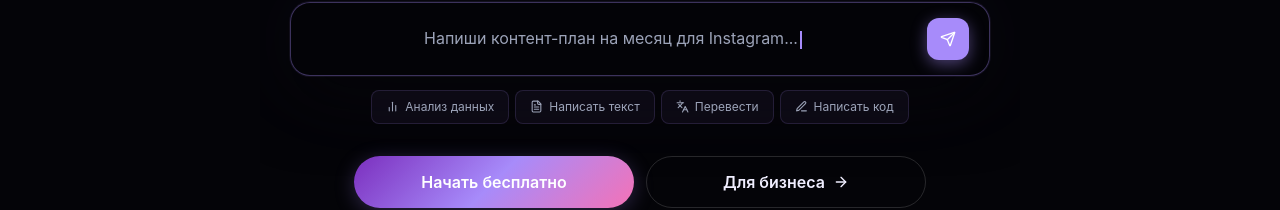
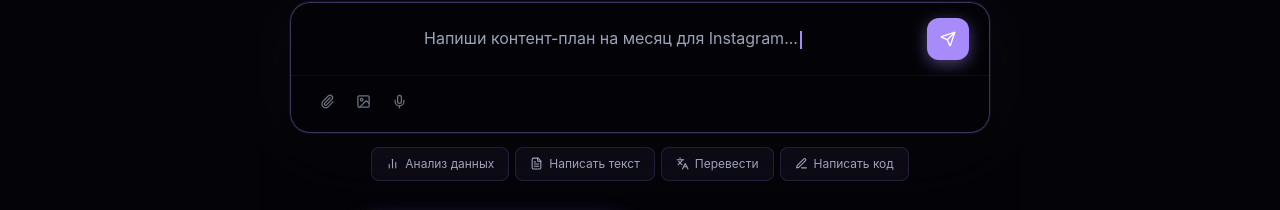
Before and after one commit to kriptononny-lab/librachat, a Next.js app: page / in a window 1280 px wide. Shown: the part 595-805 px from the top of the page. Built offline with nearby package versions, Linux system fonts and the light colour scheme; no server answers.

Commit message:
feat: aurora color scheme

```diff
--- a/src/components/sections/hero-section.tsx
+++ b/src/components/sections/hero-section.tsx
@@ -3,7 +3,17 @@
 import { useState, useEffect } from "react";
 import { motion, AnimatePresence } from "motion/react";
 import Link from "next/link";
-import { ArrowRight, Send, BarChart2, FileText, Languages, PenLine } from "lucide-react";
+import {
+  ArrowRight,
+  Send,
+  BarChart2,
+  FileText,
+  Languages,
+  PenLine,
+  Paperclip,
+  ImageIcon,
+  Mic,
+} from "lucide-react";
 import { Button } from "@/components/ui/button";
 
 const STATIC_HERO_PHRASES = [
@@ -127,6 +137,37 @@ function AnimatedInput() {
         >
           <Send size={16} color="#ffffff" />
         </button>
+      </div>
+
+      {/* Иконки снизу */}
+      <div
+        style={{
+          padding: "10px 20px 14px",
+          display: "flex",
+          alignItems: "center",
+          gap: "4px",
+          borderTop: "1px solid rgba(255,255,255,0.05)",
+        }}
+      >
+        {([Paperclip, ImageIcon, Mic] as const).map((Icon, i) => (
+          <button
+            key={i}
+            style={{
+              width: "32px",
+              height: "32px",
+              borderRadius: "8px",
+              background: "transparent",
+              border: "none",
+              display: "flex",
+              alignItems: "center",
+              justifyContent: "center",
+              color: "#6B7280",
+              cursor: "pointer",
+            }}
+          >
+            <Icon size={15} />
+          </button>
+        ))}
       </div>
     </div>
   );
```
